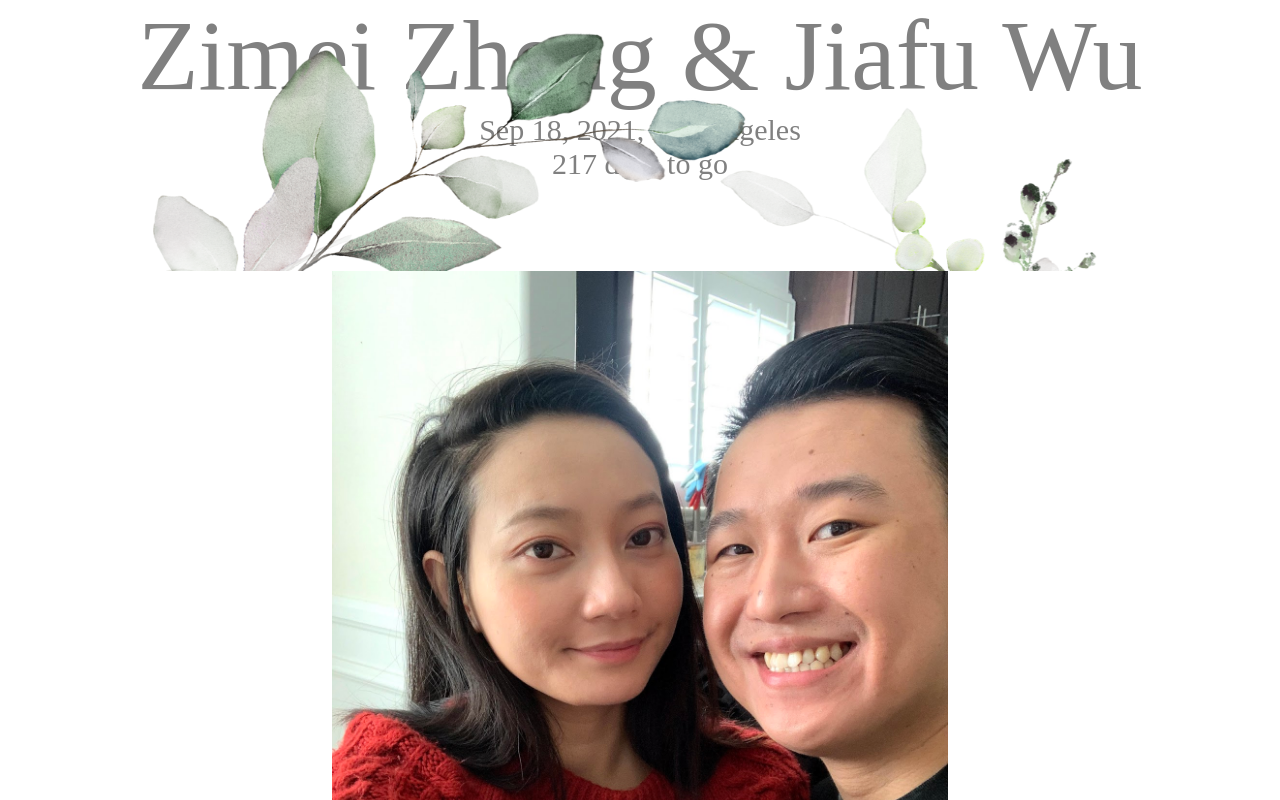
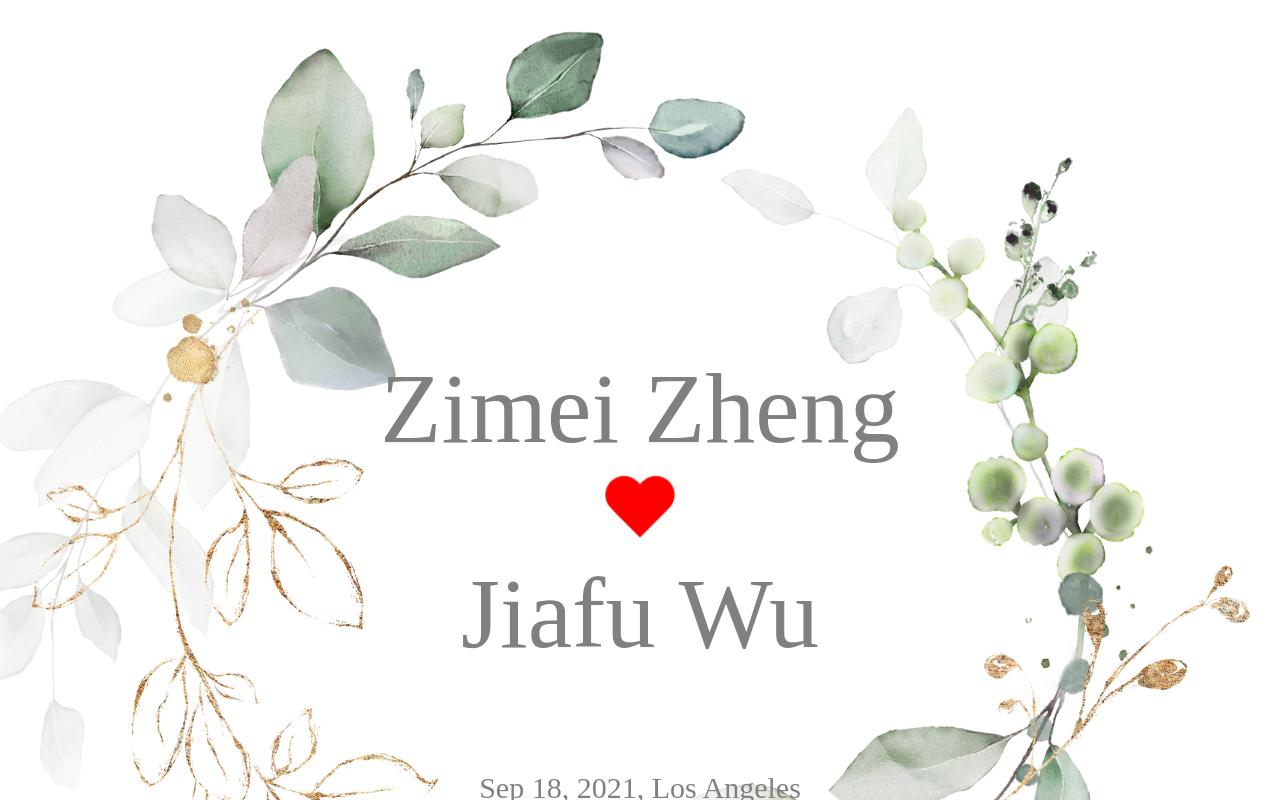
Before and after one commit to fusio-wu/wedding-website, an Angular app: page / in a window 1280 px wide. Shown: the top 800 px of the page. Built offline with nearby package versions, Linux system fonts and the light colour scheme.

Commit message:
big frontpage

```diff
--- a/src/app/introduction/introduction.component.css
+++ b/src/app/introduction/introduction.component.css
@@ -6,27 +6,23 @@
     margin-bottom: 100px;
     color: gray;
   }
-  .background_pic {
-    /* Set rules to fill background */
-    min-height: 100%;
-    min-width: 1024px;
 
-    /* Set up proportionate scaling */
-    width: 100%;
-    height: auto;
+  .introduction_background_pic {
+    padding-top: 20%;
+    padding-bottom: 30%;
+    background-image: url(../../assets/flower_ring.png);
+    background-repeat:no-repeat;
+    background-size:100%;
+  }
 
-    /* Set up positioning */
-    position: fixed;
-    top: 0;
-    left: 0;
-  }
   .name {
     font-size: 100px;
+    font-family: Snell Roundhand, cursive;
     border: 1em;
+    margin: 1em;
   }
   .date_loca, .countdown {
     font-size: 30px;
-    font-family: Brush Script MT, Brush Script Std, cursive;
     border: 10px;
   }
   .countdown {
@@ -38,3 +34,84 @@
   .couple_pic_front {
     width: 48%
   }
+
+  /**************************************************/
+  /* heart animation begins*/
+  body{
+    padding:100px 0;
+    background-color:white
+  }
+
+  #heart {
+      position: relative;
+      width: 100px;
+      height: 90px;
+      animation: heartbeat 1s infinite;
+      margin:0 auto
+  }
+  #heart:before,
+  #heart:after {
+      position: absolute;
+      content: "";
+      left: 50px;
+      top: 0;
+      width: 50px;
+      height: 80px;
+      background: red;
+      -moz-border-radius: 50px 50px 0 0;
+      border-radius: 50px 50px 0 0;
+      -webkit-transform: rotate(-45deg);
+         -moz-transform: rotate(-45deg);
+          -ms-transform: rotate(-45deg);
+           -o-transform: rotate(-45deg);
+              transform: rotate(-45deg);
+      -webkit-transform-origin: 0 100%;
+         -moz-transform-origin: 0 100%;
+          -ms-transform-origin: 0 100%;
+           -o-transform-origin: 0 100%;
+              transform-origin: 0 100%;
+  }
+  #heart:after {
+      left: 0;
+      -webkit-transform: rotate(45deg);
+         -moz-transform: rotate(45deg);
+          -ms-transform: rotate(45deg);
+           -o-transform: rotate(45deg);
+              transform: rotate(45deg);
+      -webkit-transform-origin: 100% 100%;
+         -moz-transform-origin: 100% 100%;
+          -ms-transform-origin: 100% 100%;
+           -o-transform-origin: 100% 100%;
+              transform-origin :100% 100%;
+  }
+
+  @keyframes heartbeat
+  {
+    0%
+    {
+      transform: scale( .75 );
+    }
+    20%
+    {
+      transform: scale( 1 );
+    }
+    40%
+    {
+      transform: scale( .75 );
+    }
+    60%
+    {
+      transform: scale( 1 );
+    }
+    80%
+    {
+      transform: scale( .75 );
+    }
+    100%
+    {
+      transform: scale( .75 );
+    }
+  }
+
+    /**************************************************/
+  /* heart animation ends*/
--- a/src/app/introduction/introduction.component.html
+++ b/src/app/introduction/introduction.component.html
@@ -1,6 +1,5 @@
 <div class="introduction_background_pic">
-    <img class="background_pic" src="../../assets/flower_ring.png">
-    <div class="name">Zimei Zheng & Jiafu Wu</div>
+    <div class="name">Zimei Zheng <div id="heart"></div> Jiafu Wu</div>
     <div class="date_loca">{{targetDate | date : "mediumDate"}}, {{location}}</div>
     <div class="countdown">{{daysToGo()}} days to go</div>
 </div>
```
